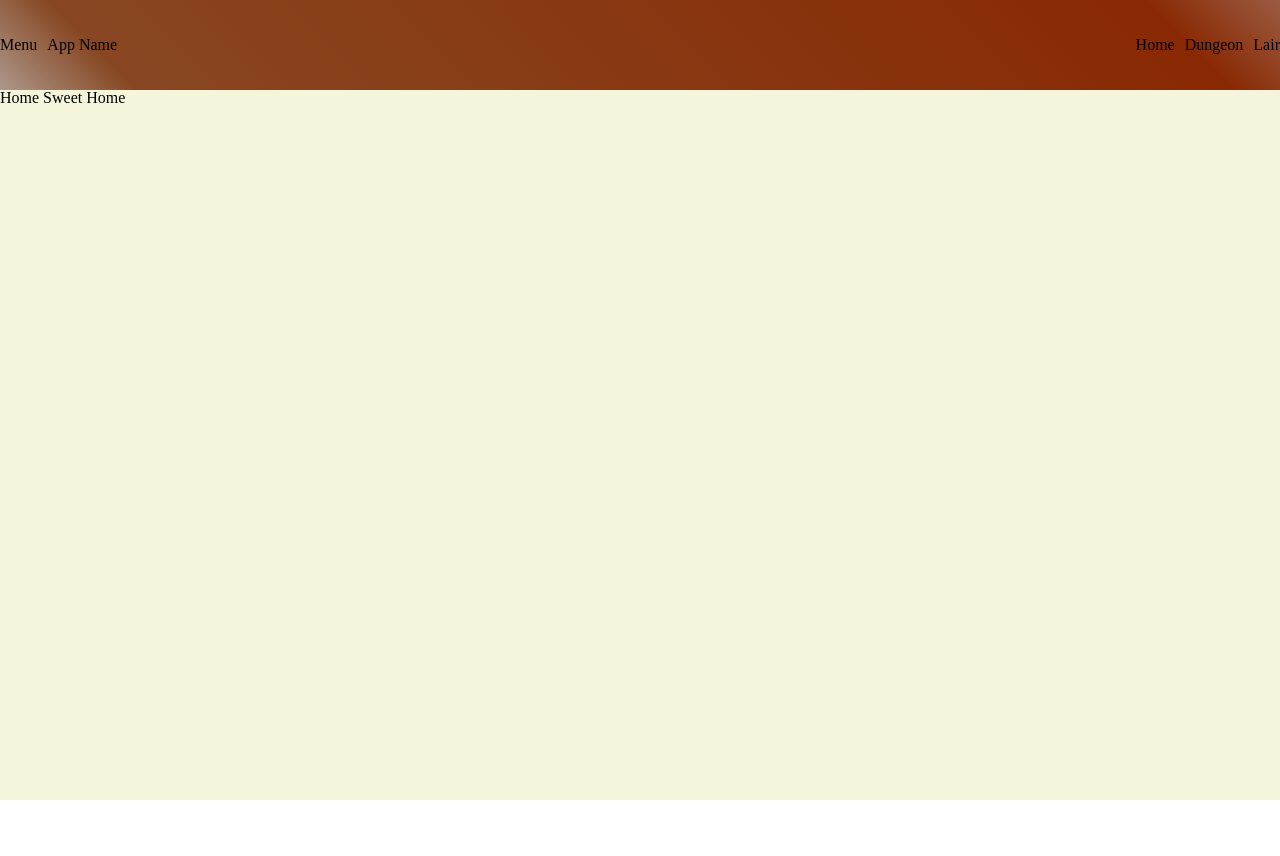
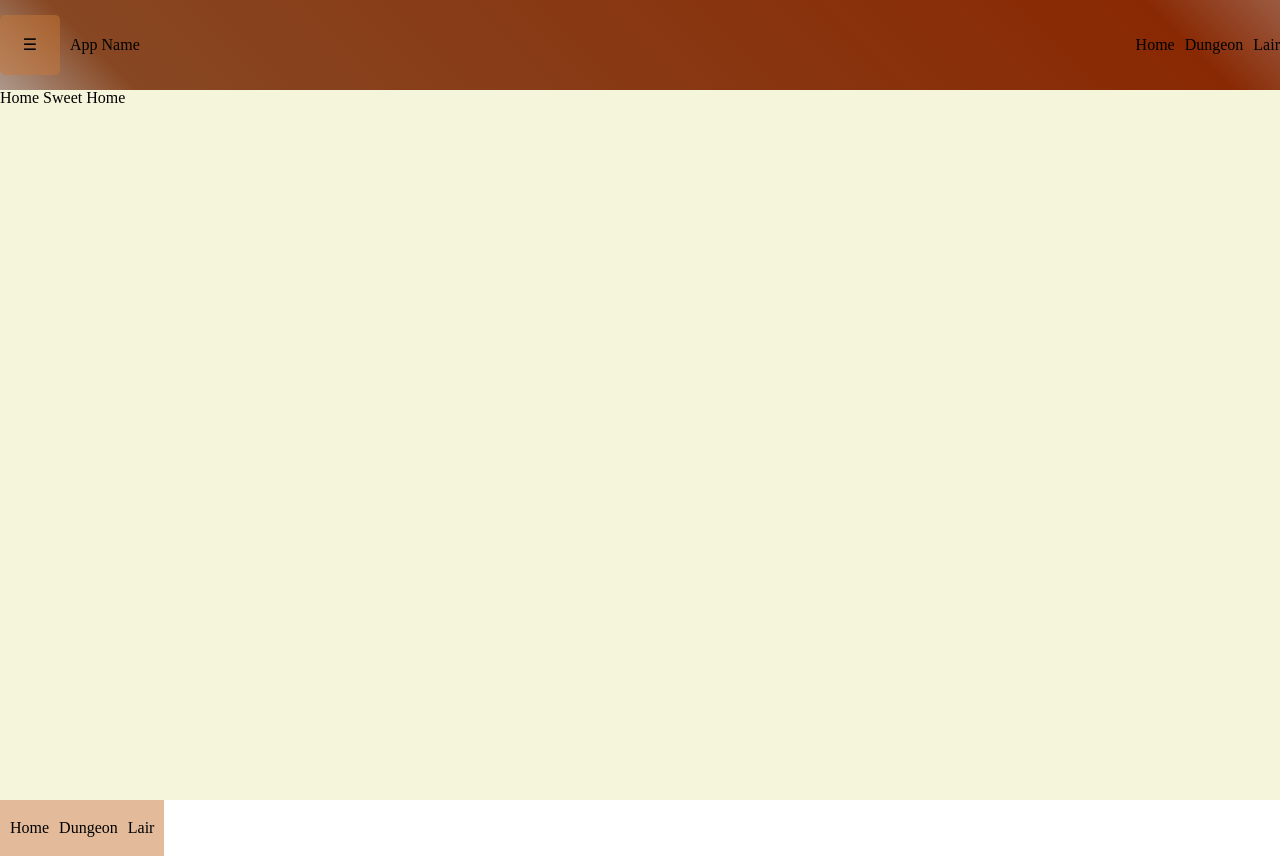
Before and after one commit to belliott15/adv-react-template, a React app: page / in a window 1280 px wide. Before the commit the page ends 800 px from the top, so only its background shows below. Built offline with nearby package versions, Linux system fonts and the light colour scheme.

Commit message:
added menu funciton on click

```diff
--- a/package.json
+++ b/package.json
@@ -14,6 +14,7 @@
     "author": "",
     "license": "ISC",
     "dependencies": {
+        "classnames": "^2.3.1",
         "react": "^18.2.0",
         "react-dom": "^18.2.0",
         "react-router-dom": "^6.3.0"
--- a/src/components/Page/Header/Header.css
+++ b/src/components/Page/Header/Header.css
@@ -8,4 +8,5 @@
     gap: 10px;
     align-items: center;
 
+
 }
--- a/src/components/Page/Header/Menu.css
+++ b/src/components/Page/Header/Menu.css
@@ -0,0 +1,29 @@
+.Menu{
+    height: 60px;
+    width: 60px;
+    background: rgba(199, 120, 56, 0.5);
+    border-radius: 5px;
+
+    &::before{
+        content: '☰'
+    }
+
+    &.Open{
+        &::before {
+            content: '✕'
+        }
+    }
+
+    .MenuContainer{
+        transform: translateX(0);
+    }
+}
+
+.MenuContainer{
+    position: absolute;
+    top: 100%;
+    padding: 20px 10px;
+    background:rgba(199, 120, 56, 0.5);
+    transform: translateX(-100%);
+    transition: transform 200ms ease-in;
+}
--- a/src/components/Page/Header/Menu.jsx
+++ b/src/components/Page/Header/Menu.jsx
@@ -1,7 +1,25 @@
+import Navigation from './Navigation';
+import classNames from 'classnames';
+import { useState } from 'react';
+import styles from './Menu.css';
 
 
 export default function Menu() {
+  const [isOpen, setIsOpen] = useState(false);
+
+  const className = classNames(styles.Menu, {
+    [styles.Open]: isOpen,
+  });
+
+  function handleClick(){
+    setIsOpen((isOpen) => !isOpen);
+  }
+
   return (
-    <div>Menu</div>
+    <button onClick={handleClick} className={className}>
+      <div className={styles.MenuContainer}>
+        <Navigation />
+      </div>
+    </button>
   );
 }
```
Also changed, not shown: 1 other file (tests, documents, lock files or other folders).
